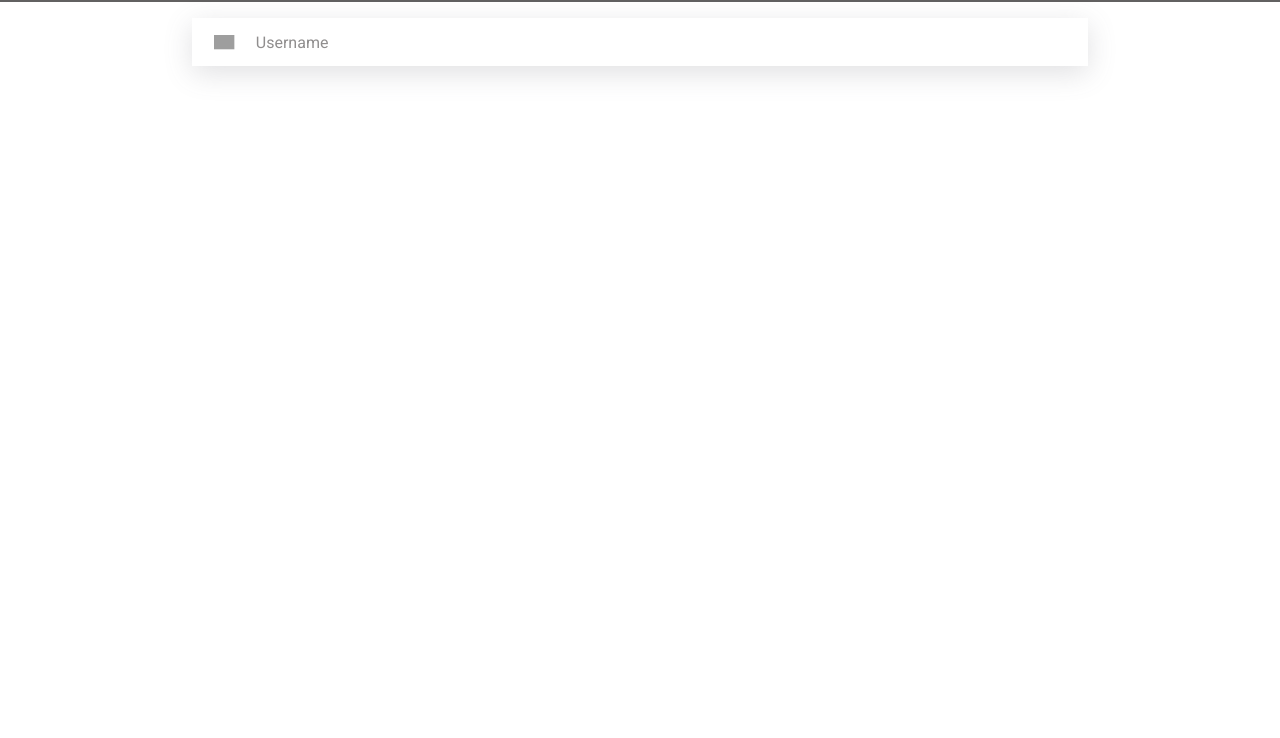
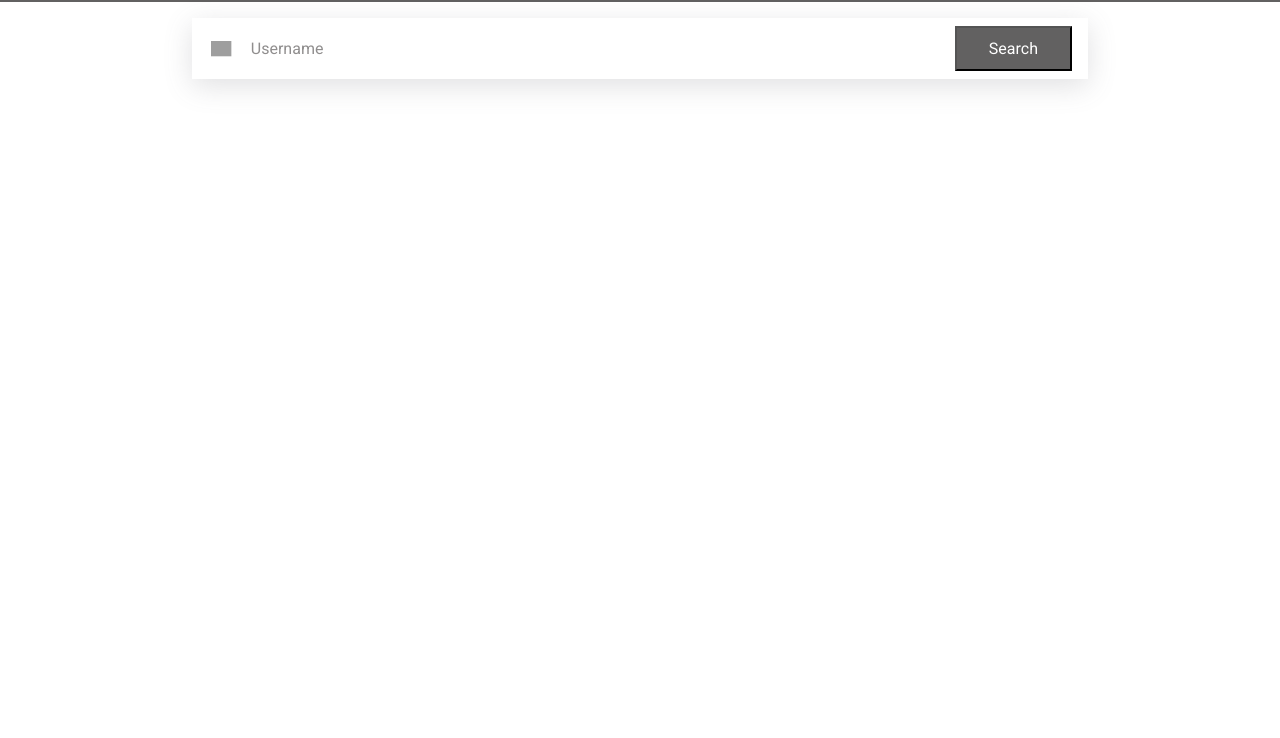
Before and after one commit to hemantjayas/github-profile-search, a plain HTML site: page index.html in a window 1280 px wide. Shown: the part 62-800 px from the top of the page. Drawn offline with Linux system fonts and the light colour scheme; grey boxes are pictures that could not be loaded.

```diff
--- a/index.html
+++ b/index.html
@@ -22,6 +22,7 @@
         <div class="main">
             <div><img src="https://img.icons8.com/ios-glyphs/30/search--v1.png" alt="search--v1" /></div>
             <input id="searchbar" type="text" placeholder="Username">
+            <button id="search_button" >Search</button>
         </div>
         <div id="search_result"></div>
     </div>
--- a/index.js
+++ b/index.js
@@ -4,7 +4,7 @@ input.addEventListener('input', (e) => {
     const inputText = e.target.value
     debounceApi(() => { getData(inputText) }, 200)
 
-})
+});
 
 // function for fetching the data from the Api through fetch method and async/await
 async function getData(input) {
--- a/sass/index.scss
+++ b/sass/index.scss
@@ -74,6 +74,15 @@
             }
         }
 
+        button{
+            padding: .7rem 2rem;
+            background-color: #626161;
+            color: white;
+            font-size: 1rem;
+            font-weight: 500;
+
+        }
+
     }
 }
 
```
Also changed, not shown: sass/index.css, 2 other files.
